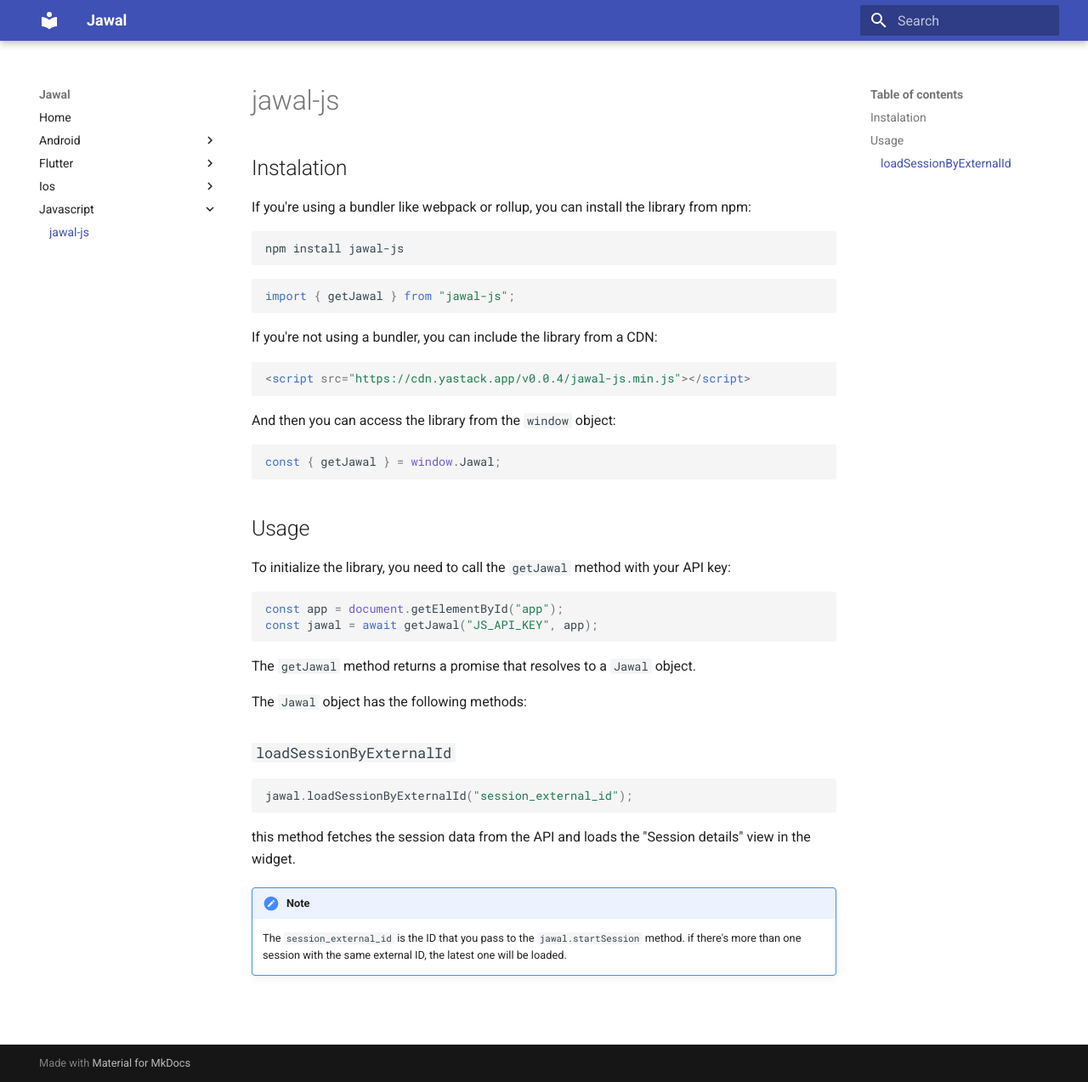
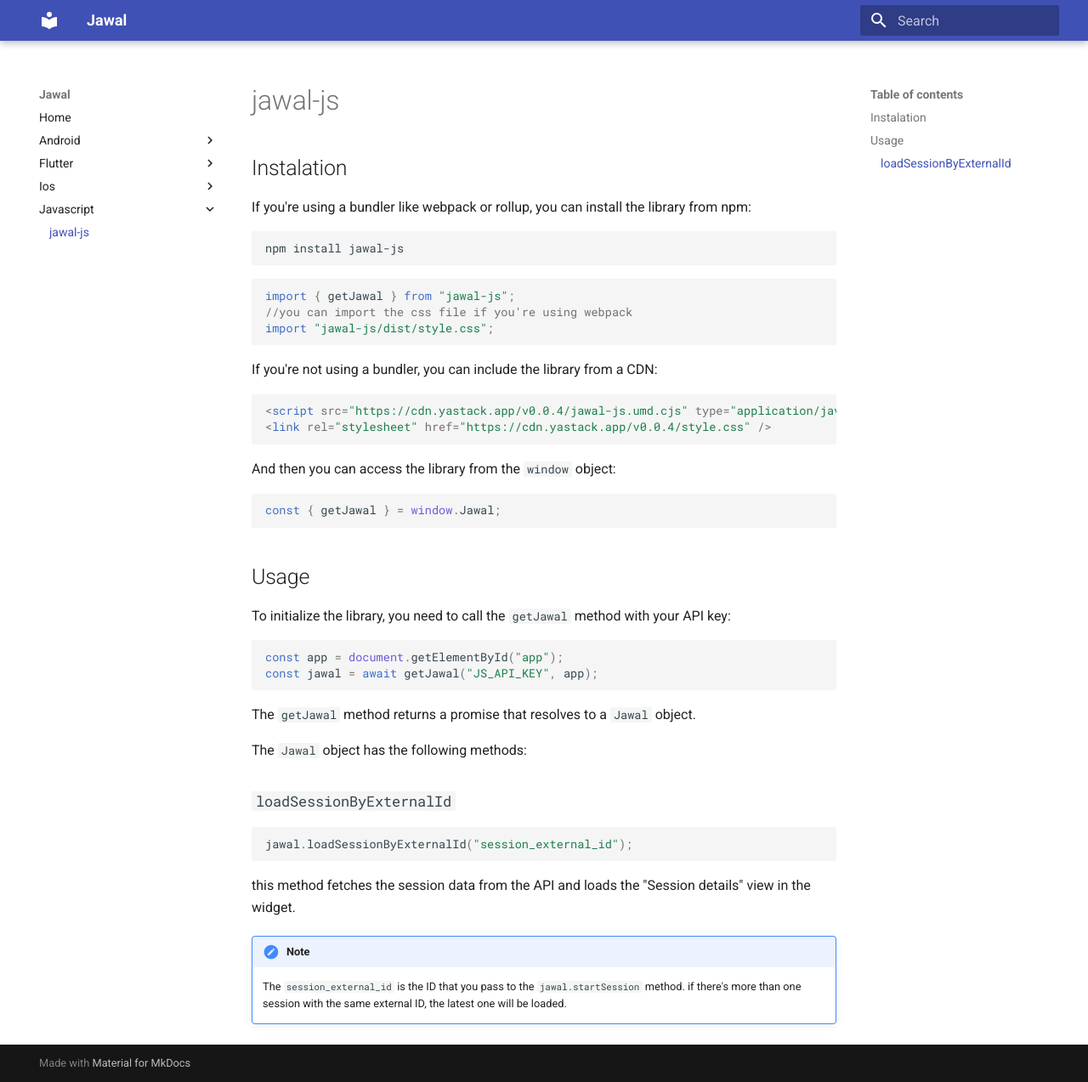
Before and after one commit to jawalapp/jawal-docs, an MkDocs documentation site: the page built from docs/javascript/01-getting-started.md, in a window 1280 px wide and 1273 px high. Shown: the whole window at 85% size. Built offline with MkDocs 1.6.1 and Material for MkDocs 9.7.7, drawn with Linux system fonts in a browser that asks for light colours; the version menu is left out.

Commit message:
fix js docs

````diff
--- a/docs/javascript/01-getting-started.md
+++ b/docs/javascript/01-getting-started.md
@@ -10,12 +10,15 @@ npm install jawal-js
 
 ```js
 import { getJawal } from "jawal-js";
+//you can import the css file if you're using webpack
+import "jawal-js/dist/style.css";
 ```
 
 If you're not using a bundler, you can include the library from a CDN:
 
 ```html
-<script src="https://cdn.yastack.app/v0.0.4/jawal-js.min.js"></script>
+<script src="https://cdn.yastack.app/v0.0.4/jawal-js.umd.cjs" type="application/javascript"></script>
+<link rel="stylesheet" href="https://cdn.yastack.app/v0.0.4/style.css" />
 ```
 
 And then you can access the library from the `window` object:
````
